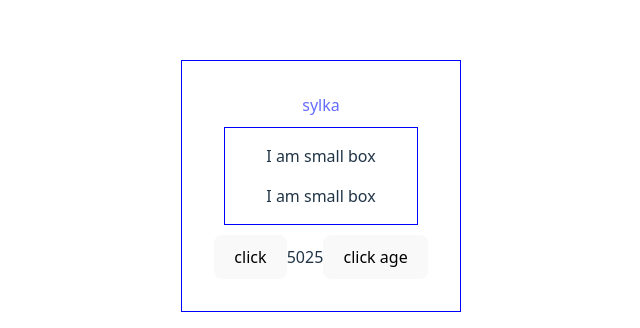
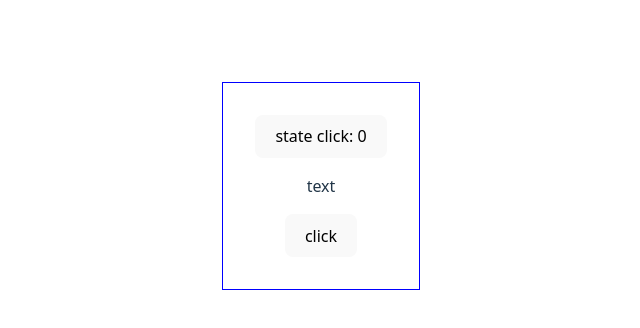
Before and after one commit to Alfaussa/TempConverter, a React (Vite) app in the folder TempConv/: page / in a window 1280 px wide. Shown: the part 214-542 px from the top of the page, without its empty margins (319-959 px from the left). Built offline with nearby package versions, Linux system fonts and the light colour scheme.

Commit message:
⊗jsrtPmHkURf

```diff
--- a/TempConv/src/App.jsx
+++ b/TempConv/src/App.jsx
@@ -1,4 +1,4 @@
-import { useEffect, useState } from 'react'
+import { useEffect, useState, useRef } from 'react'
 import { MyContext } from './MyContext';
 import Parent from './Parent';
 import BigBox from './BigBox';
@@ -7,89 +7,20 @@ import './App.css'
 
 
 function App() {
-  // const[name, setName] = useState('')
-  // const [color, setColor] = useState('grey')
-  const[isVisible, setIsVisibility] = useState(false);
-  const [name, setName] = useState('small box');
-  const[age, setAge] = useState('50');
-  // useEffect(()=>{
-  //   document.body.style.backgroundColor = color;
-  //   window.addEventListener('keydown', handleEnter);
+  const[state, setState] = useState(0)
+  const ref = useRef(0);
 
-  //   return(() => {
-  //     window.removeEventListener('keydown', handleEnter);
-  //   }
-  //   )
-  // }, [color])
-  // useEffect(()=>{
-  //   localStorage.setItem('name', name)
-  // }, [name])
+function handleClick(){
+  ref.current = ref.current + 1;
+  console.log('ref click: ' +ref.current);
+}
 
-  // useEffect(()=>{
-  //   const myDiv = document.getElementById('myDivId');
-  //   myDiv.style.backgroundColor = color;
-  //   document.addEventListener('click', changeColor);
-  //   return(()=>{
-  //     document.removeEventListener('click', changeColor);
-  //   })
-  // }, [color])
-let block;
-if(isVisible){
-  block = <div style={{
-    width:'100px',
-    height:'100px',
-    backgroundColor:'purple'}}>я появился!</div>
-}
-useEffect(() => {
-{
- document.addEventListener('click', closeBlock);
-
-
- return() => {
- document.removeEventListener('click', closeBlock);
- }}}
-, [])
-
-//   function changeColor(){
-//     setColor('red');
-//   }
-// color
-//   function handleEnter(event){
-//     if(event.keyCode === 13){
-//       setColor('red')
-//     }
-//   }
-
- function handleBlock(event){
-    event.preventDefault();
-    setIsVisibility(!isVisible);
-  }
-  function closeBlock(event){
-      event.preventDefault();
-      const targetElement = event.target;
-if(targetElement.id !== 'link'){
-
-    setIsVisibility(false);}
-  }
-
-  const handleAge = () => {
-    const newAge = +age/2;
-    setAge(newAge)
-  }
   return (<>
-{/* <div id='myDivId'style={{width:'200px', height:'200px'}}></div>
-<button onClick={changeColor}></button> */}
-{/* <input onChange={(e)=>setName(e.target.value)}></input> */}
-<a id='link' href='#' onClick={handleBlock}>sylka</a>
-{block}
-<MyContext.Provider value={name}>
-			<BigBox />
-      <button onClick={()=>{setName('metal box')}}>click</button>
-		</MyContext.Provider>
-    <MyContext.Provider value = {age}>
-      <Parent/>
-      <button onClick ={handleAge}>click age</button>
-    </MyContext.Provider>
+<button onClick={handleClick}>
+  state click: {ref.current}
+</button>
+<p>text</p>
+<button>click</button>
     </>
   )
 }
```
